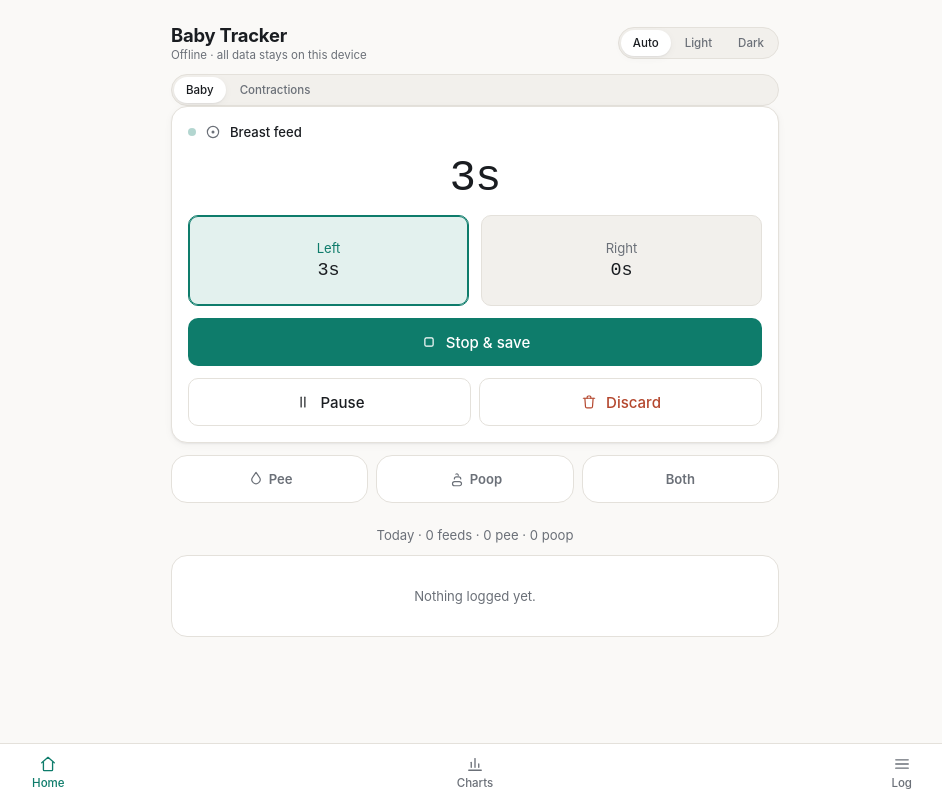
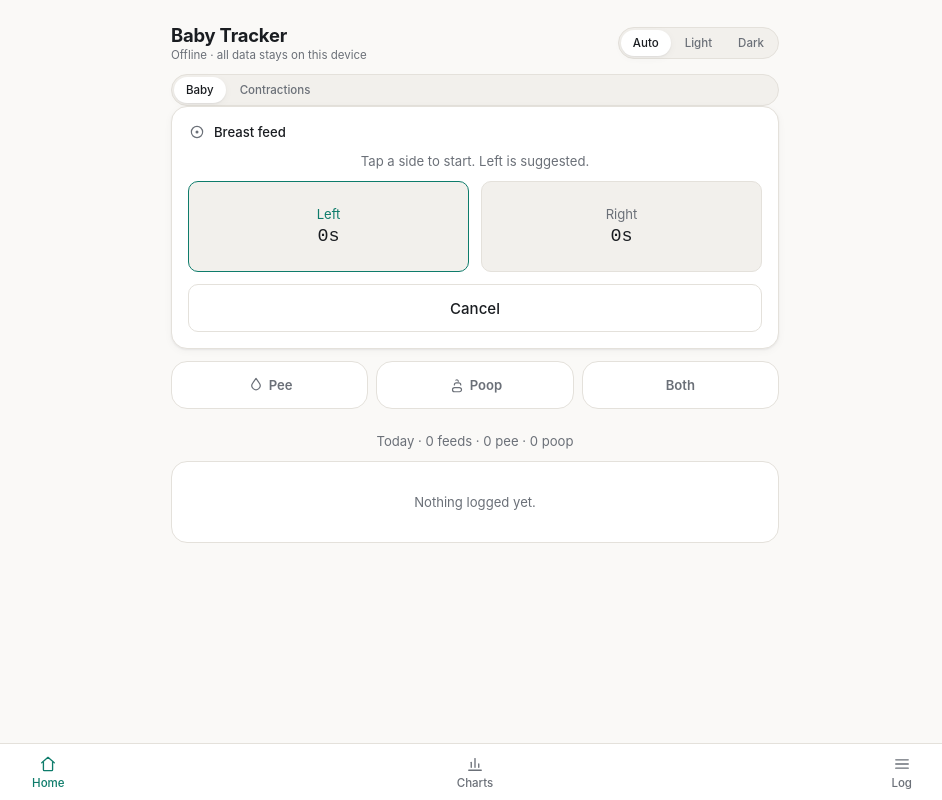
Before and after one commit to gauravprwl14/contraction-tracker, a React (Vite) app: page / in a window 1280 px wide. Both pictures are taken after a click on the button "Breast". Shown: the whole page, without its empty margins (165-1107 px from the left). Built offline with nearby package versions, Linux system fonts and the light colour scheme.

Commit message:
fix: arm the breast card instead of starting the timer on tap

```diff
--- a/src/features/baby/BabyApp.jsx
+++ b/src/features/baby/BabyApp.jsx
@@ -29,6 +29,7 @@ export default function BabyApp() {
   const [toast, setToast] = useState(null);
   const [editing, setEditing] = useState(null);
   const [pendingStart, setPendingStart] = useState(null);
+  const [armed, setArmed] = useState(false);
 
   // Keep the clock's tick rate in step with whether a session is running.
   // useNow is called before the store exists, so this reconciles on the next
@@ -105,9 +106,21 @@ export default function BabyApp() {
     setToast({ message: `Imported ${total} records` });
   };
 
+  // Tapping "Breast" only arms the card — the timer starts when a side is
+  // tapped, so a side is never chosen on the user's behalf. A bottle has no
+  // side to pick, so it starts straight away.
   const beginSession = (type) => {
-    if (type === 'breast') feedStore.startBreast(feedStore.suggestion);
-    else feedStore.startExternal();
+    if (type === 'breast') {
+      setArmed(true);
+    } else {
+      setArmed(false);
+      feedStore.startExternal();
+    }
+  };
+
+  const handlePickSide = (side) => {
+    setArmed(false);
+    feedStore.startBreast(side);
   };
 
   const handleStart = (type) => {
@@ -142,7 +155,10 @@ export default function BabyApp() {
         <HomeScreen
           feedStore={feedStore}
           diaperStore={diaperStore}
+          armed={armed}
           onStart={handleStart}
+          onPickSide={handlePickSide}
+          onCancelArm={() => setArmed(false)}
           onLogDiaper={handleLogDiaper}
           onEdit={(kind, item) => setEditing({ kind, item })}
           onEditStale={handleEditStale}
--- a/src/features/baby/baby.css
+++ b/src/features/baby/baby.css
@@ -249,6 +249,9 @@
 }
 
 .side-btn--running { box-shadow: inset 0 0 0 1px var(--accent); }
+
+.side-btn--suggested { border-color: var(--accent); }
+.side-btn--suggested .side-btn__label { color: var(--accent); }
 
 .side-btn__label { font-size: var(--fs-sm); color: var(--text-muted); }
 
--- a/src/features/baby/screens/HomeScreen.jsx
+++ b/src/features/baby/screens/HomeScreen.jsx
@@ -1,12 +1,14 @@
 import { formatGap, formatTime } from '../../../utils/format';
 import { feedSummary, diaperSummary, entryIcon } from '../entrySummary';
 import { ActiveSessionCard } from '../session/ActiveSessionCard';
+import { PendingBreastCard } from '../session/PendingBreastCard';
 import { Icon } from '../icons/Icon';
 
 export function HomeScreen({
-  feedStore, diaperStore, onStart, onLogDiaper, onEdit, onEditStale, onSaved,
+  feedStore, diaperStore, armed, onStart, onPickSide, onCancelArm,
+  onLogDiaper, onEdit, onEditStale, onSaved,
 }) {
-  const { active, lastFeed, msSinceLastFeed, todayStats } = feedStore;
+  const { active, suggestion, lastFeed, msSinceLastFeed, todayStats } = feedStore;
   const diaperToday = diaperStore.todayStats;
 
   const recent = [
@@ -20,6 +22,12 @@ export function HomeScreen({
     <div className="home">
       {active ? (
         <ActiveSessionCard feedStore={feedStore} onSaved={onSaved} onEditStale={onEditStale} />
+      ) : armed ? (
+        <PendingBreastCard
+          suggestion={suggestion}
+          onPick={onPickSide}
+          onCancel={onCancelArm}
+        />
       ) : (
         <>
           <div className="banner">
--- /dev/null
+++ b/src/features/baby/session/PendingBreastCard.jsx
@@ -0,0 +1,38 @@
+import { Icon } from '../icons/Icon';
+
+const SIDES = [
+  { id: 'left', label: 'Left' },
+  { id: 'right', label: 'Right' },
+];
+
+// Tapping "Breast" arms a feed but must not start the clock — the side tap
+// does that. Starting on the tile tap would silently pick a side for the user.
+export function PendingBreastCard({ suggestion, onPick, onCancel }) {
+  return (
+    <section className="session" aria-label="Start a breast feed">
+      <header className="session__head">
+        <Icon name="breast" size={18} />
+        <span className="session__title">Breast feed</span>
+      </header>
+
+      <p className="session__hint">
+        Tap a side to start. {suggestion === 'left' ? 'Left' : 'Right'} is suggested.
+      </p>
+
+      <div className="side-row">
+        {SIDES.map((s) => (
+          <button
+            key={s.id}
+            className={`side-btn ${suggestion === s.id ? 'side-btn--suggested' : ''}`}
+            onClick={() => onPick(s.id)}
+          >
+            <span className="side-btn__label">{s.label}</span>
+            <span className="side-btn__time">0s</span>
+          </button>
+        ))}
+      </div>
+
+      <button className="btn btn--ghost" onClick={onCancel}>Cancel</button>
+    </section>
+  );
+}
```
